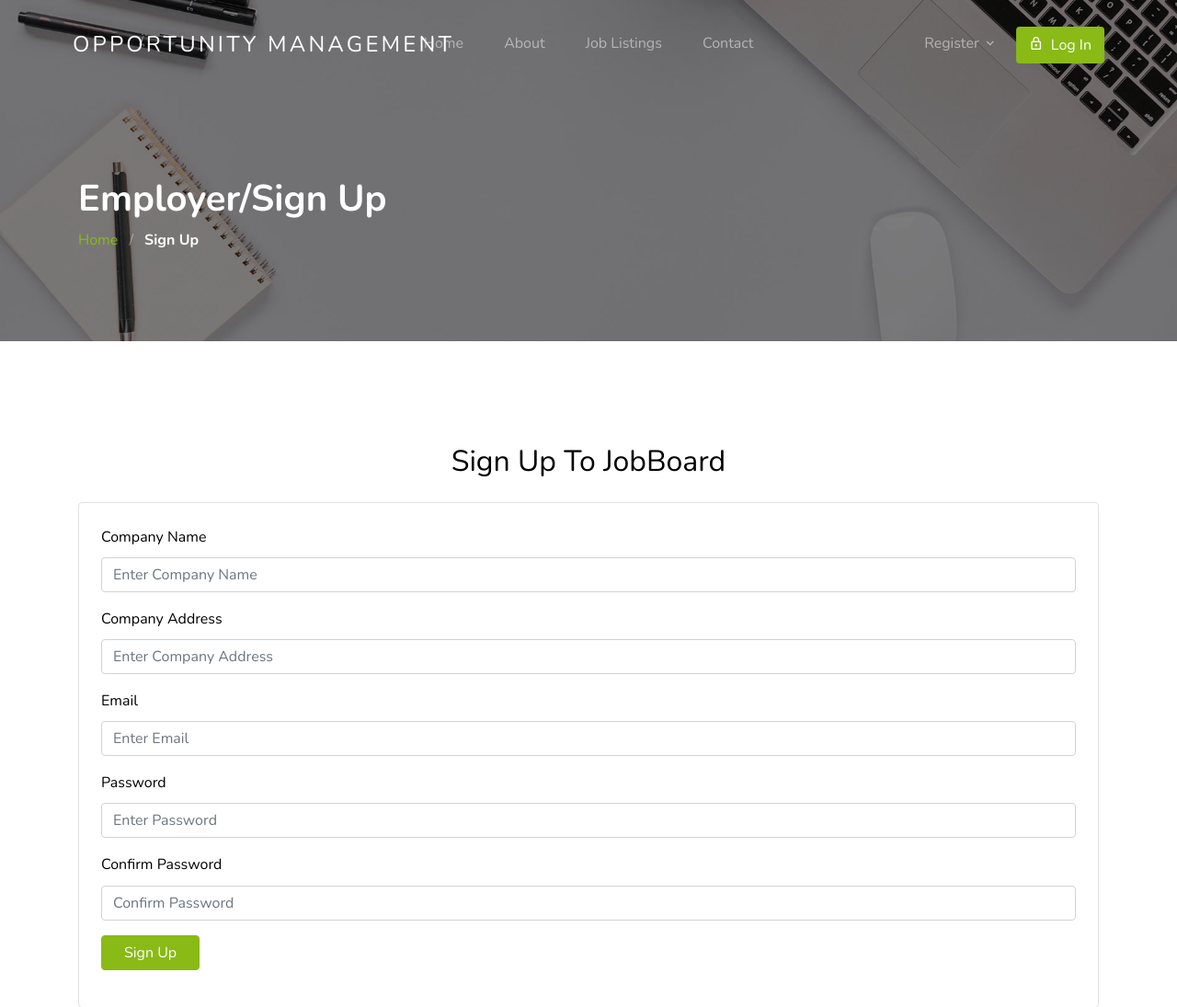
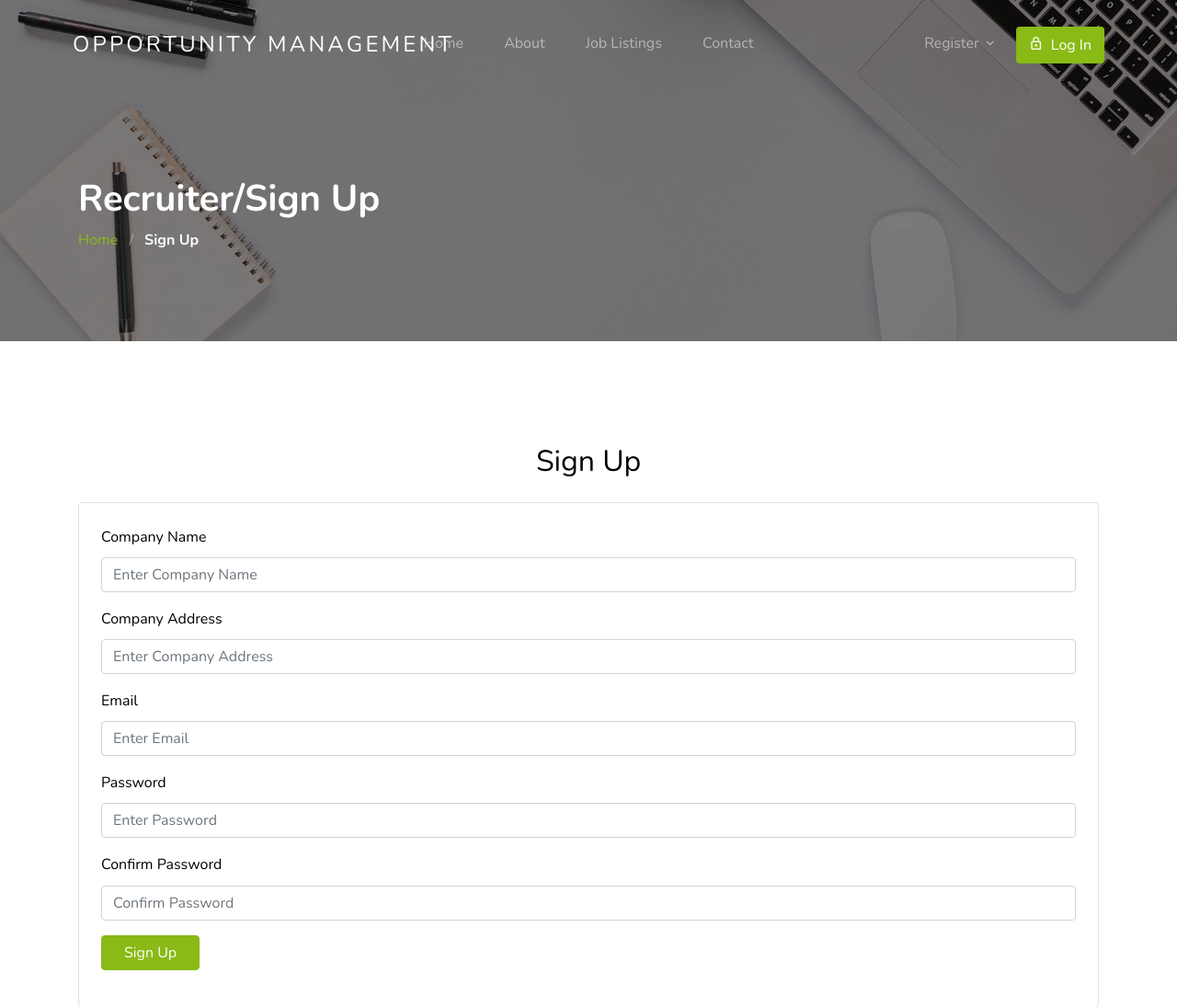
Before and after one commit to biwott21/django_work, a Django app: page /employer/register/ in a window 1280 px wide. Shown: the top 1095 px of the page at 92% size. Run offline with Django 3.2, Linux system fonts and the light colour scheme; some libraries are stand-ins or nearby versions; some web fonts are replaced.

Commit message:
modified templates

```diff
--- a/template/account/employee-registration.html
+++ b/template/account/employee-registration.html
@@ -22,7 +22,7 @@
   <div class="container">
     <div class="row">
       <div class="col-lg-12 mb-5">
-        <h2 class="mb-4 text-center">Sign Up To JobBoard</h2>
+        <h2 class="mb-4 text-center">Sign Up</h2>
         {% include 'messages.html' %}
 
 
--- a/template/account/employer-registration.html
+++ b/template/account/employer-registration.html
@@ -8,7 +8,7 @@
   <div class="container">
     <div class="row">
       <div class="col-md-12">
-        <h1 class="text-white font-weight-bold">Employer/Sign Up</h1>
+        <h1 class="text-white font-weight-bold">Recruiter/Sign Up</h1>
         <div class="custom-breadcrumbs">
           <a href="{% url 'jobapp:home' %}">Home</a> <span class="mx-2 slash">/</span>
           <span class="text-white"><strong>Sign Up</strong></span>
@@ -22,7 +22,7 @@
   <div class="container">
     <div class="row">
       <div class="col-lg-12 mb-5">
-        <h2 class="mb-4 text-center">Sign Up To JobBoard</h2>
+        <h2 class="mb-4 text-center">Sign Up</h2>
         {% include 'messages.html' %}
 
         {% if form.errors %}
```
